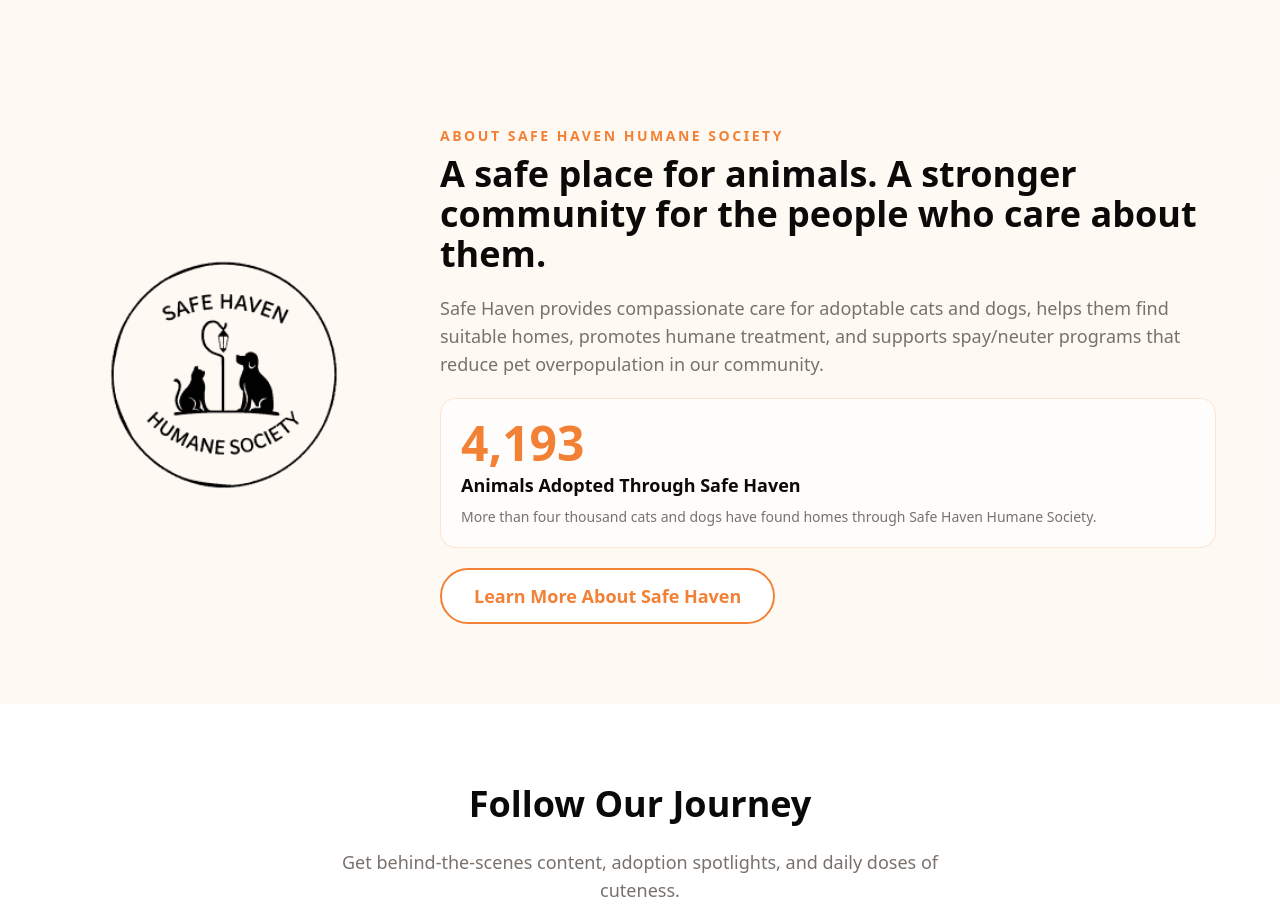
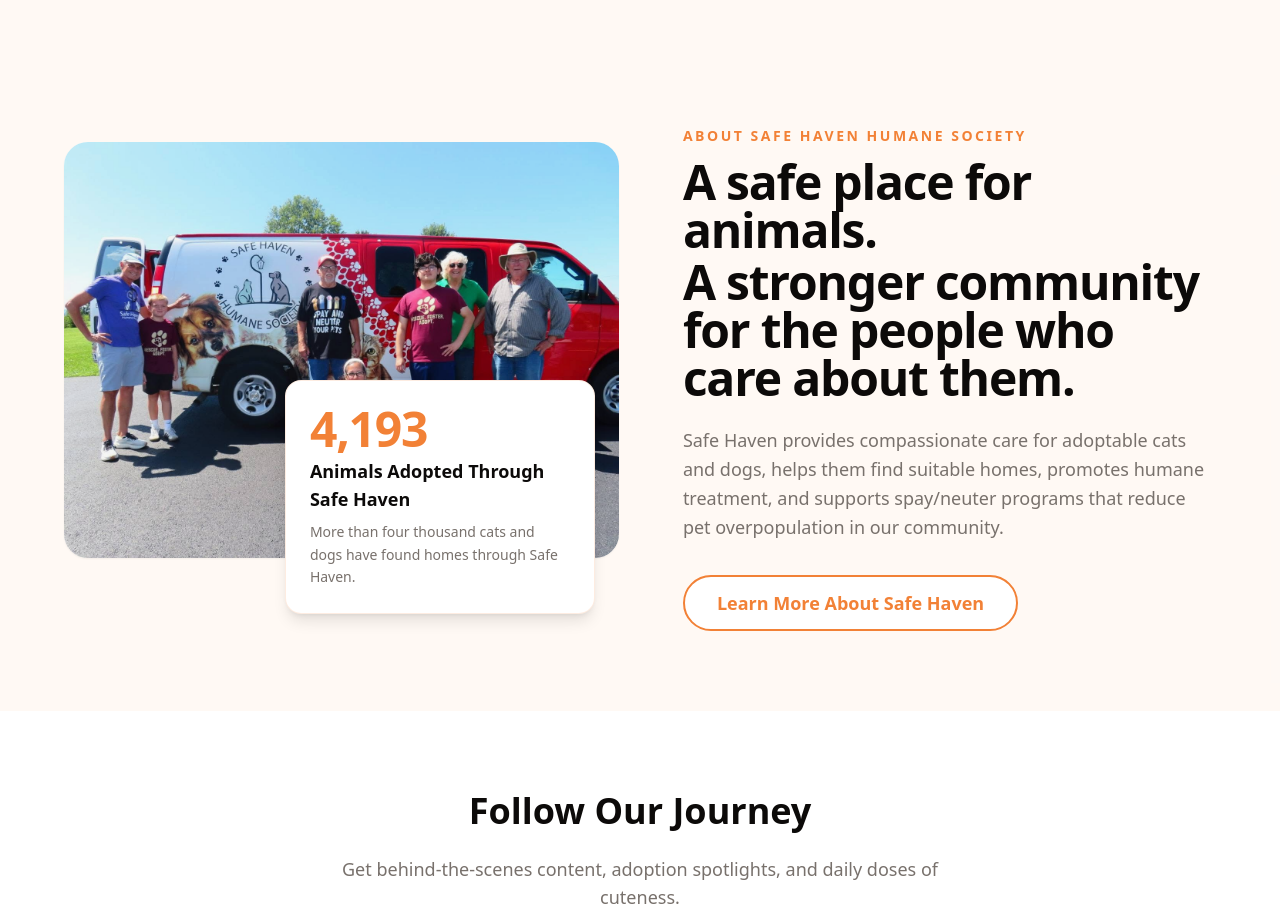
Before and after one commit to 7nqwsvhv99-hash/safe-haven-site, a Next.js app: page / in a window 1280 px wide. Shown: the part 2620-3543 px from the top of the page. Built offline with nearby package versions, Linux system fonts and the light colour scheme; no server answers.

Commit message:
Polish homepage About section

```diff
--- a/src/app/page.tsx
+++ b/src/app/page.tsx
@@ -171,38 +171,46 @@ export default function HomePage() {
       {/* About Safe Haven */}
       <section className="section-padding bg-primary/5">
         <div className="container-custom">
-          <div className="grid grid-cols-1 md:grid-cols-[320px_1fr] gap-8 md:gap-14 items-center max-w-6xl mx-auto">
-            <div className="flex justify-center">
+          <div className="grid grid-cols-1 lg:grid-cols-[1.02fr_0.98fr] gap-10 lg:gap-16 items-center max-w-6xl mx-auto">
+            <div className="relative pb-16 sm:pb-10 lg:pb-14">
+              <div className="overflow-hidden rounded-3xl bg-white shadow-sm">
                 <img
-                src="/images/safe-haven-logo-header.png"
-                alt="Safe Haven Humane Society"
-                width={320}
-                height={320}
-                className="h-60 w-60 md:h-72 md:w-72 object-contain mix-blend-multiply"
+                  src="/images/about-safe-haven-community.png"
+                  alt="Safe Haven Humane Society volunteers and supporters gathered beside the Safe Haven van"
+                  className="aspect-[4/3] w-full object-cover"
                 />
               </div>
-            <div className="space-y-5 text-center md:text-left">
-              <div>
-                <p className="text-sm font-semibold uppercase tracking-[0.18em] text-primary mb-2">
+
+              <div className="absolute bottom-0 left-5 right-5 rounded-2xl border border-primary/15 bg-white p-5 shadow-lg sm:left-auto sm:right-6 sm:w-[310px] md:p-6">
+                <div className="text-4xl md:text-5xl font-bold tracking-tight text-primary">
+                  4,193
+                </div>
+                <h3 className="mt-1 text-base md:text-lg font-bold">
+                  Animals Adopted Through Safe Haven
+                </h3>
+                <p className="mt-2 text-sm leading-relaxed text-muted-foreground">
+                  More than four thousand cats and dogs have found homes through Safe Haven.
+                </p>
+              </div>
+            </div>
+
+            <div className="text-center lg:text-left">
+              <p className="mb-3 text-sm font-semibold uppercase tracking-[0.18em] text-primary">
                 About Safe Haven Humane Society
               </p>
-                <h2 className="text-3xl md:text-4xl font-bold">
-                  A safe place for animals. A stronger community for the people who care about them.
+              <h2 className="text-3xl md:text-4xl lg:text-5xl font-bold leading-tight tracking-tight">
+                A safe place for animals.
+                <span className="block mt-1">A stronger community for the people who care about them.</span>
               </h2>
-              </div>
-              <p className="text-lg text-muted-foreground">
+              <p className="mt-6 text-lg leading-relaxed text-muted-foreground">
                 Safe Haven provides compassionate care for adoptable cats and dogs, helps them find suitable homes, promotes humane treatment, and supports spay/neuter programs that reduce pet overpopulation in our community.
               </p>
-              <div className="rounded-2xl border border-primary/20 bg-white/70 p-5 text-center md:text-left">
-                <div className="text-4xl md:text-5xl font-bold text-primary">4,193</div>
-                <h3 className="text-lg font-bold mt-1">Animals Adopted Through Safe Haven</h3>
-                <p className="text-sm text-muted-foreground mt-2">
-                  More than four thousand cats and dogs have found homes through Safe Haven Humane Society.
-                </p>
-              </div>
+
+              <div className="mt-8">
                 <Button asChild variant="outline" size="lg">
                   <Link href="/about">Learn More About Safe Haven</Link>
                 </Button>
+              </div>
             </div>
           </div>
         </div>
```
Lines whose indentation alone changed are shown as unchanged.
